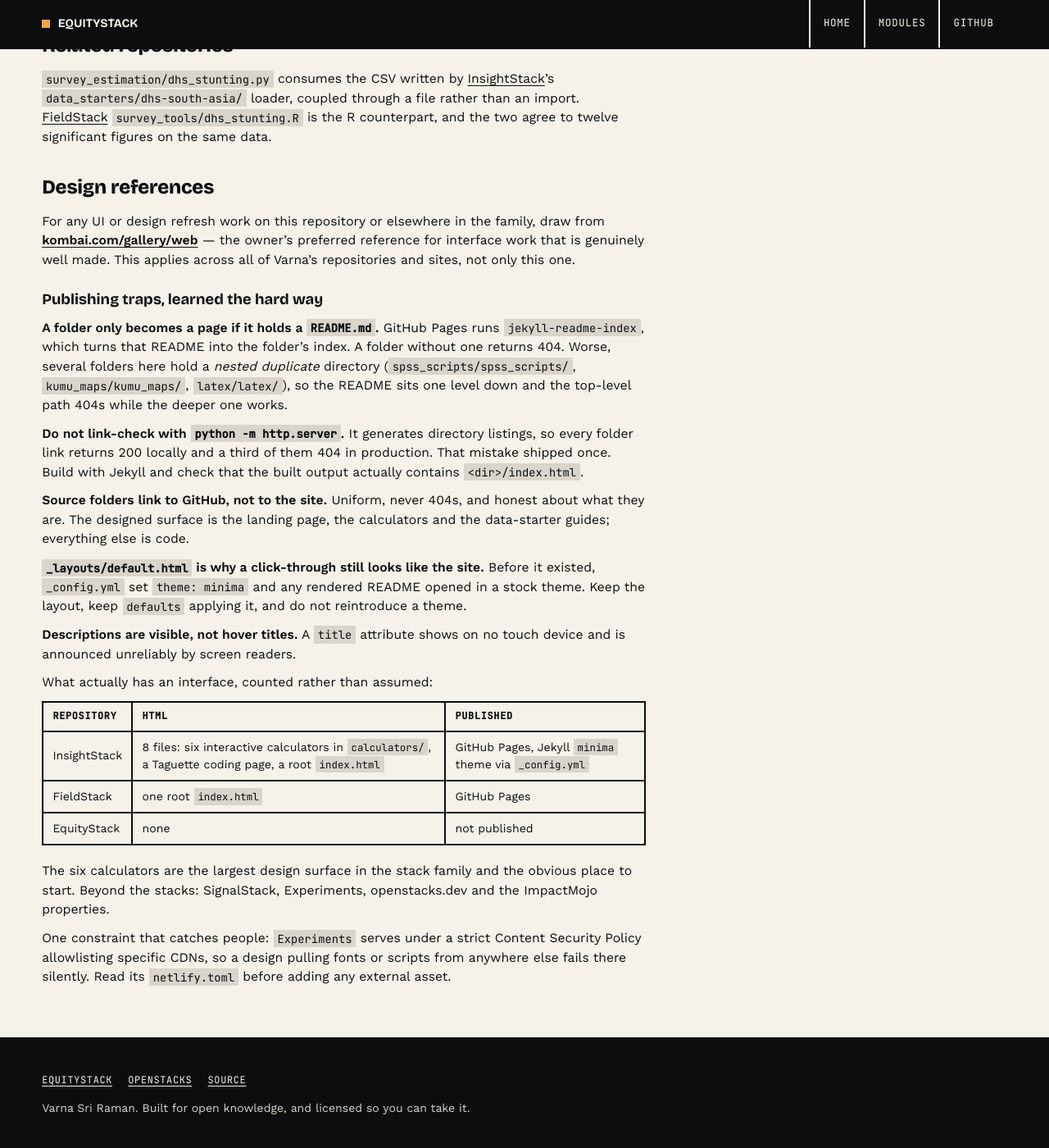
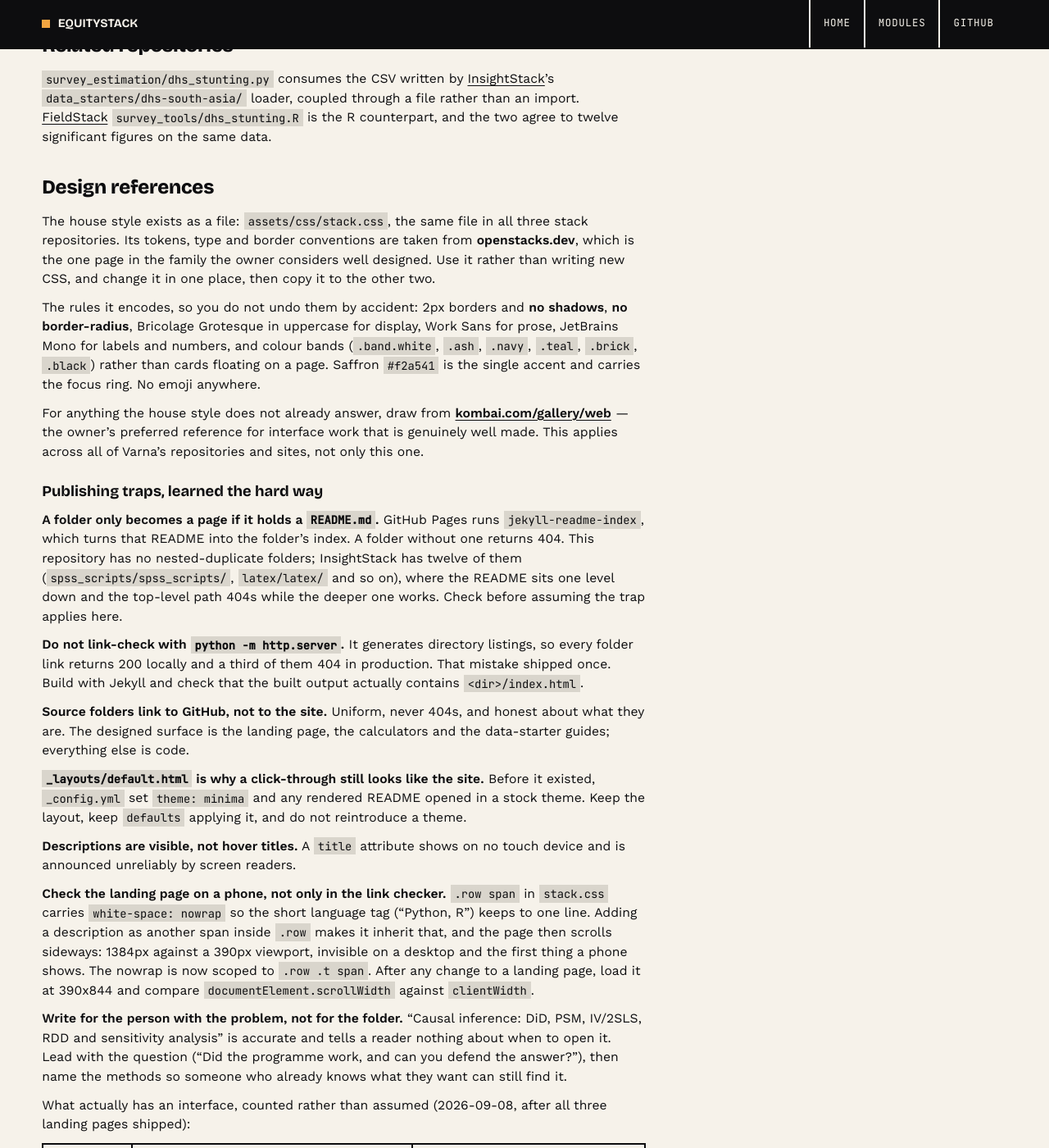
Before and after one commit to Varnasr/EquityStack, a Jekyll site: the page built from CLAUDE.md, in a window 1280 px wide and 1400 px high, scrolled down 1545 px. Shown: the whole window at 82% size. Built offline with Jekyll 4.4.1, drawn with Linux system fonts in a browser that asks for light colours; our own code applies the rules of GitHub Pages for plain Markdown files; some of the changed text lies outside the part shown.

Commit message:
Correct the stale facts in CLAUDE.md, and record the two lessons from this round
The interface table said InsightStack renders through Jekyll's `minima`
theme and EquityStack is not published. Both were true when written and
neither is now: the theme was removed in favour of `_layouts/default.html`
(the same file says two paragraphs later not to reintroduce a theme), and
EquityStack has had a landing page since PR #21. Replaced with what is
actually deployed, dated, and with the three live URLs.

The nested-duplicate-directory warning named `spss_scripts/spss_scripts/`
and `kumu_maps/kumu_maps/` in all three repositories. Those folders exist
only in InsightStack, which has twelve of them; FieldStack and EquityStack
have none. Each copy now says which repository it is describing.

Added the two things this round taught. `.row span` carries
white-space: nowrap for the language tag, so a description added as
another span inherits it and the page scrolls to 1384px against a 390px
viewport, which is invisible on a desktop. And copy that lists a folder's
contents tells a reader nothing about when to open it.

EquityStack's design section also gains the house-style paragraph the
other two carry, now that it has assets/css/stack.css.

Co-Authored-By: Claude Opus 5 <noreply@anthropic.com>
Claude-Session: https://claude.ai/code/session_01DMYhECx2Dzbqad6KJxWZ7t

```diff
--- a/CLAUDE.md
+++ b/CLAUDE.md
@@ -78,7 +78,20 @@ significant figures on the same data.
 
 ## Design references
 
-For any UI or design refresh work on this repository or elsewhere in the family,
+The house style exists as a file: `assets/css/stack.css`, the same file in all
+three stack repositories. Its tokens, type and border conventions are taken from
+**openstacks.dev**, which is the one page in the family the owner considers well
+designed. Use it rather than writing new CSS, and change it in one place, then
+copy it to the other two.
+
+The rules it encodes, so you do not undo them by accident: 2px borders and **no
+shadows**, **no border-radius**, Bricolage Grotesque in uppercase for display,
+Work Sans for prose, JetBrains Mono for labels and numbers, and colour bands
+(`.band.white`, `.ash`, `.navy`, `.teal`, `.brick`, `.black`) rather than cards
+floating on a page. Saffron `#f2a541` is the single accent and carries the focus
+ring. No emoji anywhere.
+
+For anything the house style does not already answer,
 draw from **[kombai.com/gallery/web](https://kombai.com/gallery/web)** — the
 owner's preferred reference for interface work that is genuinely well made. This
 applies across all of Varna's repositories and sites, not only this one.
@@ -87,10 +100,10 @@ applies across all of Varna's repositories and sites, not only this one.
 
 **A folder only becomes a page if it holds a `README.md`.** GitHub Pages runs
 `jekyll-readme-index`, which turns that README into the folder's index. A folder
-without one returns 404. Worse, several folders here hold a *nested duplicate*
-directory (`spss_scripts/spss_scripts/`, `kumu_maps/kumu_maps/`, `latex/latex/`),
-so the README sits one level down and the top-level path 404s while the deeper
-one works.
+without one returns 404. This repository has no nested-duplicate folders;
+InsightStack has twelve of them (`spss_scripts/spss_scripts/`, `latex/latex/`
+and so on), where the README sits one level down and the top-level path 404s
+while the deeper one works. Check before assuming the trap applies here.
 
 **Do not link-check with `python -m http.server`.** It generates directory
 listings, so every folder link returns 200 locally and a third of them 404 in
@@ -109,13 +122,32 @@ not reintroduce a theme.
 **Descriptions are visible, not hover titles.** A `title` attribute shows on no
 touch device and is announced unreliably by screen readers.
 
-What actually has an interface, counted rather than assumed:
+**Check the landing page on a phone, not only in the link checker.** `.row span`
+in `stack.css` carries `white-space: nowrap` so the short language tag ("Python,
+R") keeps to one line. Adding a description as another span inside `.row` makes
+it inherit that, and the page then scrolls sideways: 1384px against a 390px
+viewport, invisible on a desktop and the first thing a phone shows. The nowrap is
+now scoped to `.row .t span`. After any change to a landing page, load it at
+390x844 and compare `documentElement.scrollWidth` against `clientWidth`.
 
-| Repository | HTML | Published |
+**Write for the person with the problem, not for the folder.** "Causal inference:
+DiD, PSM, IV/2SLS, RDD and sensitivity analysis" is accurate and tells a reader
+nothing about when to open it. Lead with the question ("Did the programme work,
+and can you defend the answer?"), then name the methods so someone who already
+knows what they want can still find it.
+
+What actually has an interface, counted rather than assumed (2026-09-08, after
+all three landing pages shipped):
+
+| Repository | HTML | Published at |
 |---|---|---|
-| InsightStack | 8 files: six interactive calculators in `calculators/`, a Taguette coding page, a root `index.html` | GitHub Pages, Jekyll `minima` theme via `_config.yml` |
-| FieldStack | one root `index.html` | GitHub Pages |
-| EquityStack | none | not published |
+| InsightStack | 9 files: a root `index.html`, six calculators in `calculators/`, a Taguette export page, and `_layouts/default.html` | https://varnasr.github.io/InsightStack/ |
+| FieldStack | a root `index.html` and `_layouts/default.html` | https://varnasr.github.io/FieldStack/ |
+| EquityStack | a root `index.html` and `_layouts/default.html` | https://varnasr.github.io/EquityStack/ |
+
+All three now run GitHub Pages with `jekyll-readme-index` and **no theme**. An
+older version of this table said InsightStack used `minima` and EquityStack was
+unpublished; both were true once and neither is now.
 
 The six calculators are the largest design surface in the stack family and the
 obvious place to start. Beyond the stacks: SignalStack, Experiments,
```
